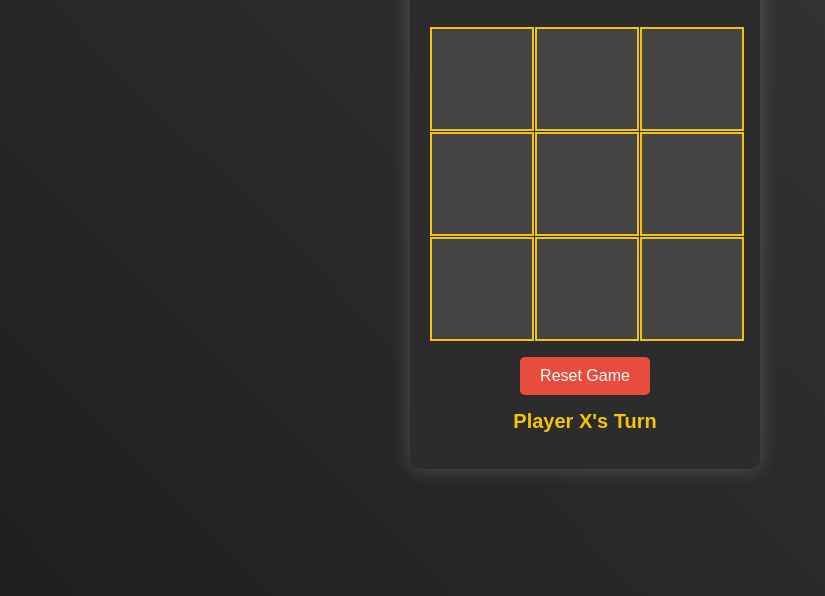
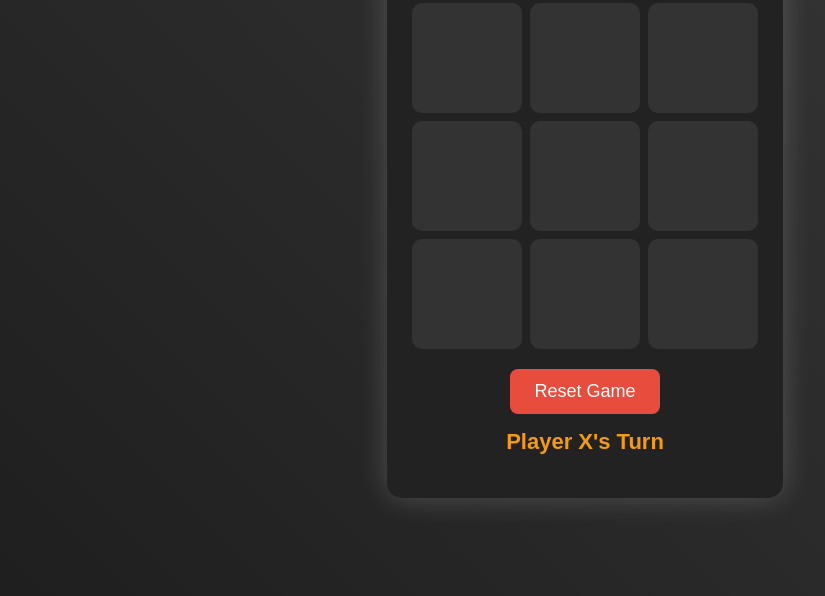
Before and after one commit to Divyansh-Gupta-Web3/TestPage, a plain HTML site: page index.html in a window 1280 px wide. Shown: the part 220-816 px from the top of the page, without its empty margins (55-880 px from the left). Drawn offline with Linux system fonts and the light colour scheme.

Commit message:
Update index.html

```diff
--- a/index.html
+++ b/index.html
@@ -6,7 +6,7 @@
     <title>Tic-Tac-Toe</title>
     <style>
         body {
-            font-family: Arial, sans-serif;
+            font-family: 'Poppins', sans-serif;
             text-align: center;
             display: flex;
             justify-content: center;
@@ -19,56 +19,65 @@
             display: flex;
             flex-direction: column;
             align-items: center;
-            background: #2c2c2c;
-            padding: 20px;
-            border-radius: 10px;
-            box-shadow: 0px 0px 20px rgba(255, 255, 255, 0.2);
+            background: #222;
+            padding: 25px;
+            border-radius: 15px;
+            box-shadow: 0px 0px 30px rgba(255, 255, 255, 0.2);
+            animation: fadeIn 1s ease-in-out;
         }
         h1 {
-            color: #f1c40f;
+            color: #f39c12;
+            text-shadow: 2px 2px 5px rgba(255, 255, 255, 0.3);
         }
         .board {
             display: grid;
-            grid-template-columns: repeat(3, 100px);
-            grid-template-rows: repeat(3, 100px);
-            gap: 5px;
+            grid-template-columns: repeat(3, 110px);
+            grid-template-rows: repeat(3, 110px);
+            gap: 8px;
             margin-top: 20px;
         }
         .cell {
-            width: 100px;
-            height: 100px;
+            width: 110px;
+            height: 110px;
             display: flex;
             justify-content: center;
             align-items: center;
-            background: #444;
-            font-size: 2rem;
+            background: #333;
+            font-size: 2.5rem;
             font-weight: bold;
-            border: 2px solid #f1c40f;
+            border-radius: 10px;
             cursor: pointer;
-            color: #f1c40f;
-            transition: background 0.3s ease;
+            color: #f39c12;
+            transition: background 0.3s ease, transform 0.2s;
         }
         .cell:hover {
-            background: #666;
+            background: #555;
+            transform: scale(1.05);
         }
         .reset-btn {
             margin-top: 20px;
-            padding: 10px 20px;
-            font-size: 16px;
+            padding: 12px 24px;
+            font-size: 18px;
             cursor: pointer;
             border: none;
             background: #e74c3c;
             color: white;
-            border-radius: 5px;
-            transition: background 0.3s ease;
+            border-radius: 8px;
+            transition: background 0.3s ease, transform 0.2s;
         }
         .reset-btn:hover {
             background: #c0392b;
+            transform: scale(1.1);
         }
         #status {
             margin-top: 15px;
-            font-size: 20px;
-            color: #f1c40f;
+            font-size: 22px;
+            font-weight: bold;
+            color: #f39c12;
+        }
+        @keyframes fadeIn {
+            from { opacity: 0; transform: translateY(-20px); }
+            to { opacity: 1; transform: translateY(0); }
         }
     </style>
 </head>
```
